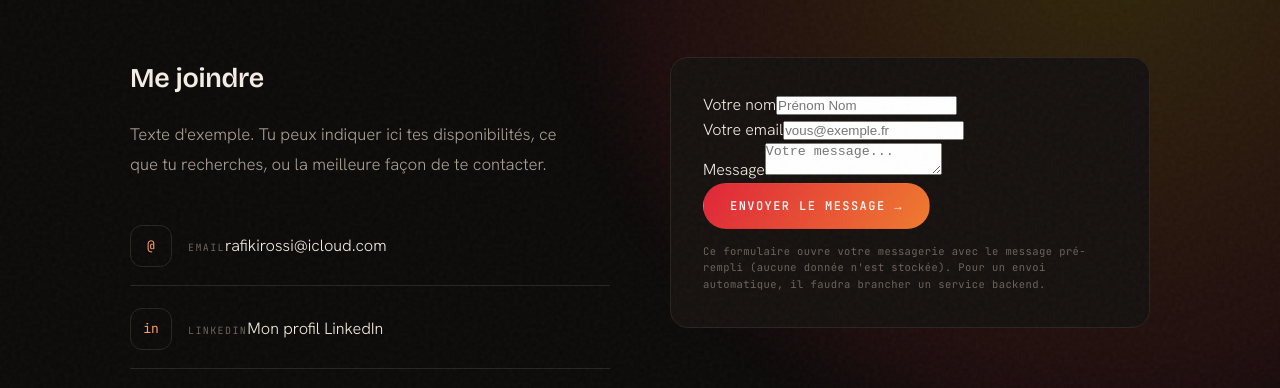
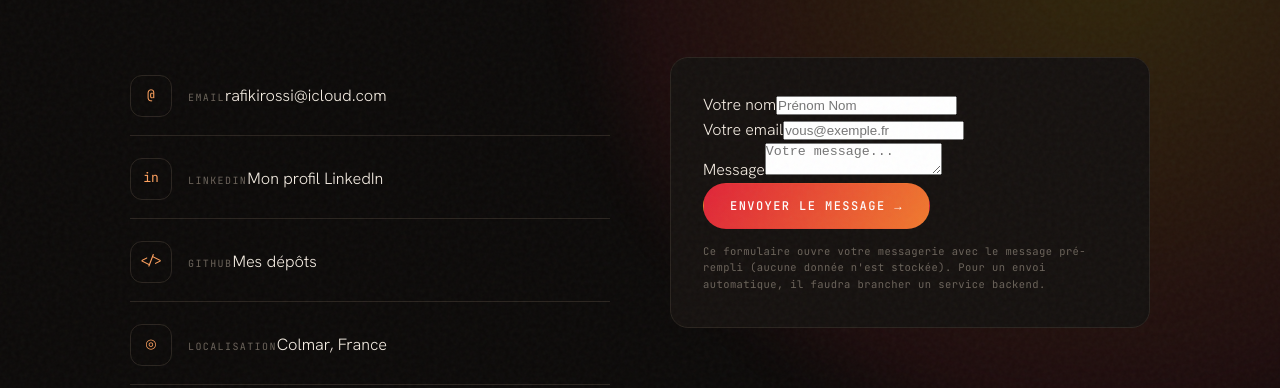
Before and after one commit to RafaelROSSI10/Portfolio-BUT-1, a plain HTML site: page contact.html in a window 1280 px wide. Shown: the part 394-782 px from the top of the page. Drawn offline with nearby package versions, Linux system fonts and the light colour scheme.

Commit message:
Add files via upload

```diff
--- a/contact.html
+++ b/contact.html
@@ -33,8 +33,6 @@
   <div class="wrap">
     <div class="contact-grid">
       <div class="contact-info reveal">
-        <h2>Me joindre</h2>
-        <p>Texte d'exemple. Tu peux indiquer ici tes disponibilités, ce que tu recherches, ou la meilleure façon de te contacter.</p>
         <div class="contact-list">
           <a class="contact-row" id="c-email">
             <span class="cr-ic">@</span>
```
